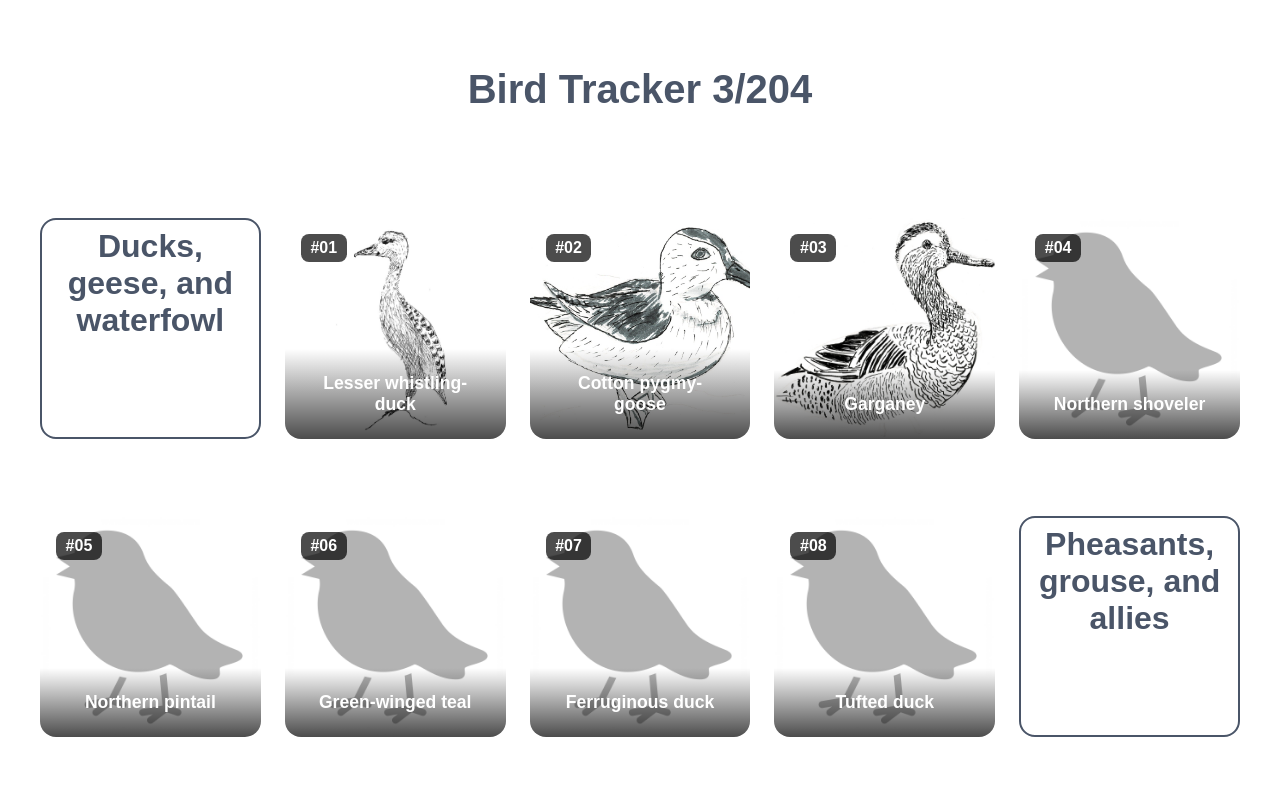
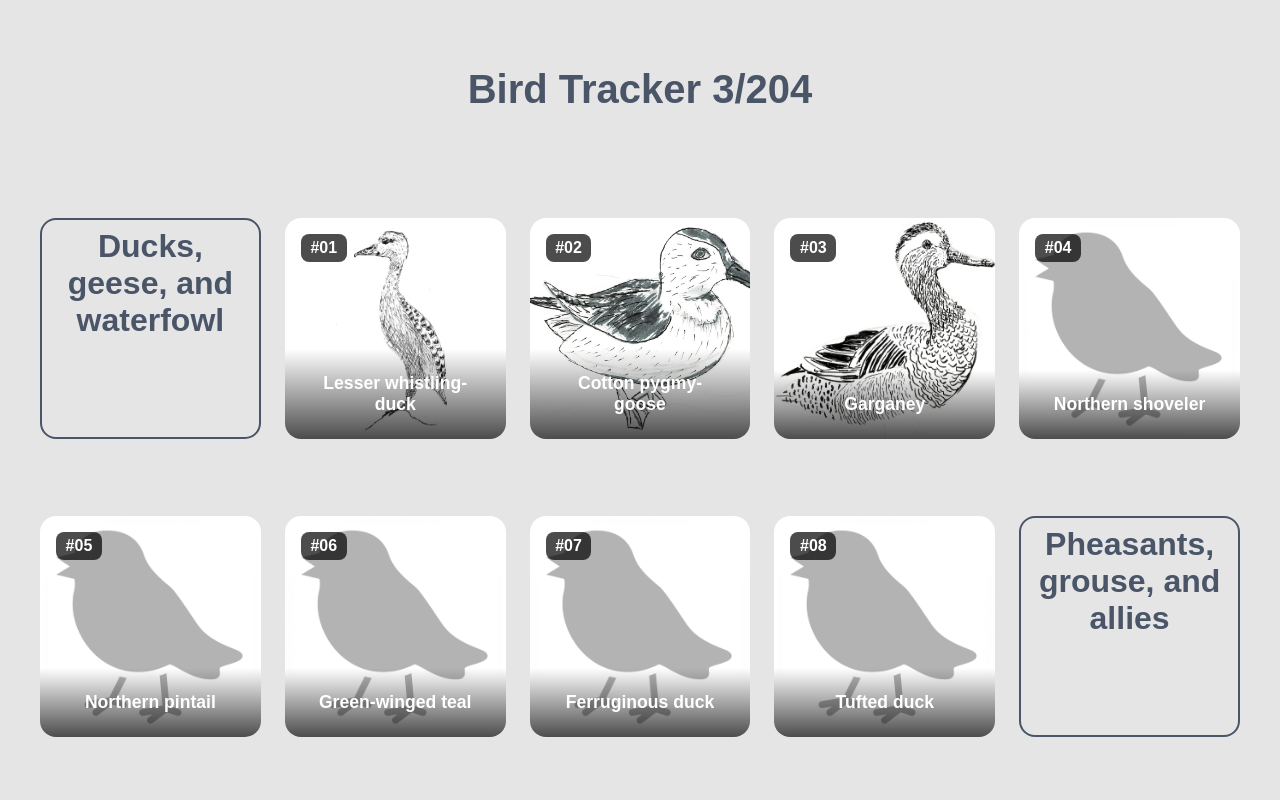
Before and after one commit to seven-leven/bird_dash, a React (Create React App) app: page /#/ in a window 1280 px wide. Shown: the top 800 px of the page. Built offline with nearby package versions, Linux system fonts and the light colour scheme.

Commit message:
added favicon

```diff
--- a/public/index.html
+++ b/public/index.html
@@ -8,6 +8,8 @@
   <link rel="preconnect" href="https://fonts.gstatic.com" crossorigin>
   <link href="https://fonts.googleapis.com/css2?family=Inter:wght@400;500;600;700&display=swap" rel="stylesheet">
   <title>Bird Tracking Dashboard</title>
+
+  <link rel="icon" href="../favicon.png" type="image/png">
 </head>
 <body>
   <noscript>You need to enable JavaScript to run this app.</noscript>
--- a/src/components/BirdCard.tsx
+++ b/src/components/BirdCard.tsx
@@ -12,7 +12,6 @@ const BirdCard: React.FC<BirdCardProps> = ({ species, onImageClick }) => {
     ? `${process.env.PUBLIC_URL}/pictures/${species.index}.png`
     : `${process.env.PUBLIC_URL}/placeholder_bird.png`;
   const fallbackPath = `${process.env.PUBLIC_URL}/placeholder_bird.png`;
-  console.log(`${process.env.PUBLIC_URL}/placeholder_bird.png`)
 
   return (
     <div
--- a/src/components/BirdDashboard.css
+++ b/src/components/BirdDashboard.css
@@ -7,7 +7,9 @@
   --z-index-overlay: 1000;
   --z-index-overlay-content: 1001;
 }
-
+body {
+  background-color: rgba(0, 0, 0, 0.10); /* 20% gray */
+}
 /* Base container styles */
 .bird-container {
   display: flex;
--- a/src/components/ExpandedImage.tsx
+++ b/src/components/ExpandedImage.tsx
@@ -10,7 +10,7 @@ const ExpandedImage: React.FC<ExpandedSpeciesState & {
   onNext?: () => void;
 }> = ({ species, family, allSpotted, currentIndex, onClose, onPrev, onNext }) => {
   const [scale, setScale] = useState(1);
-  const imageUrl = species?.spotted ? `/pictures/${species.index}.png` : null;
+  const imageUrl = species?.spotted ? `${process.env.PUBLIC_URL}/pictures/${species.index}.png` : null;
 
   useEffect(() => {
     if (!imageUrl) return;
```
Also changed, not shown: public/favicon.png (added).
